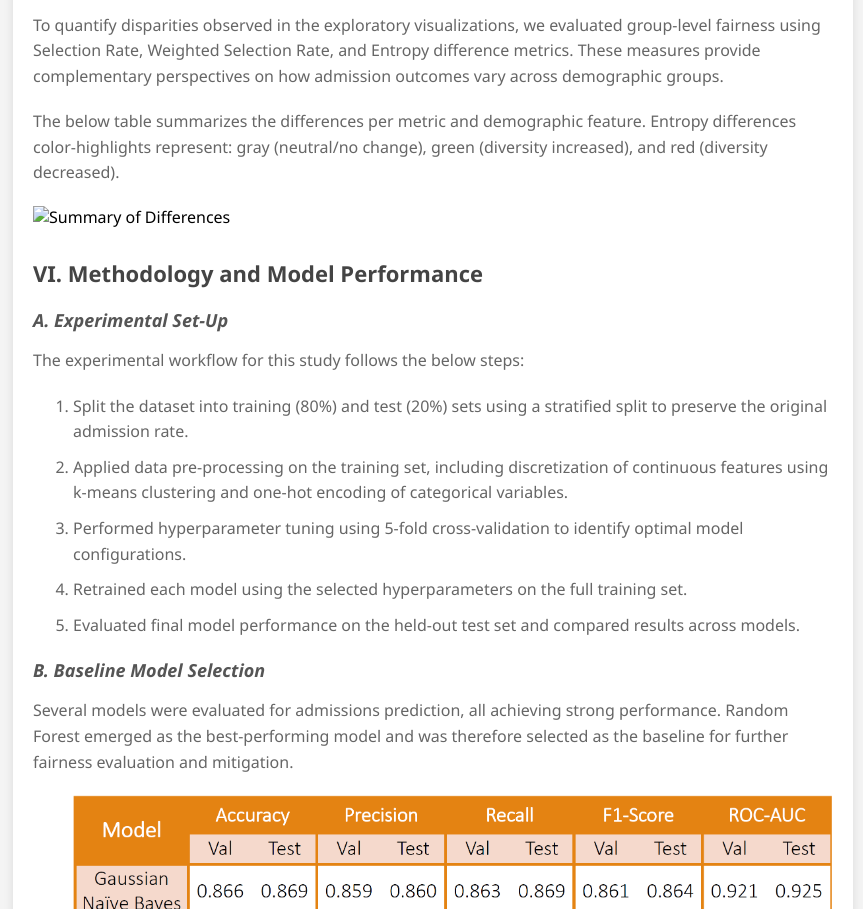
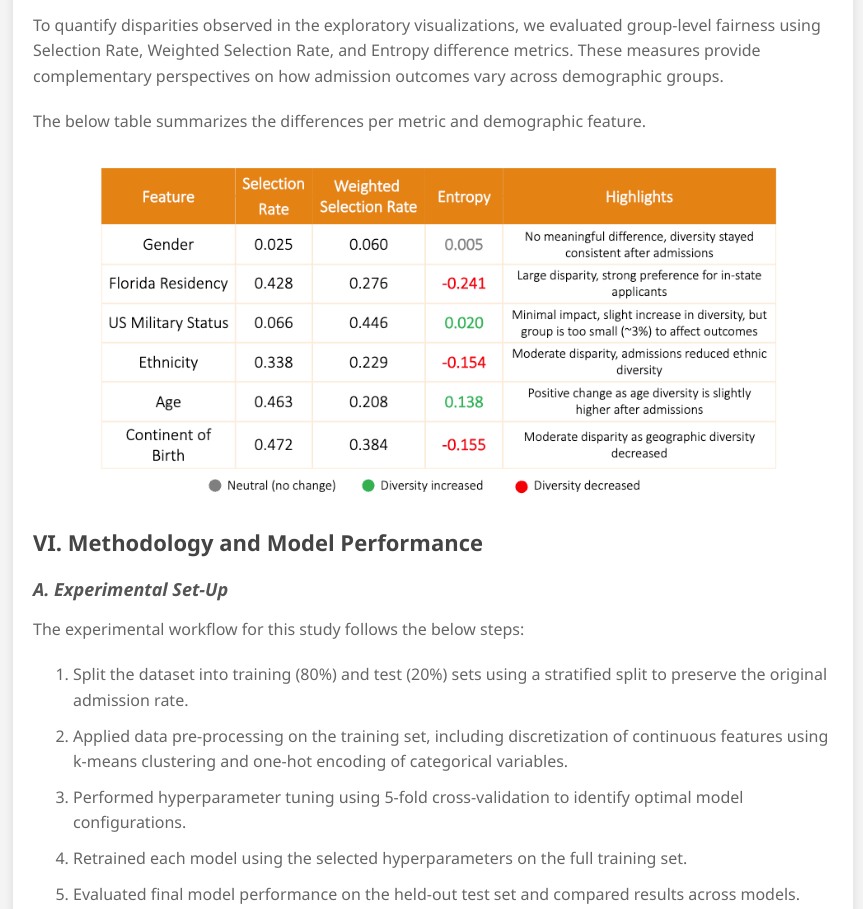
Before and after one commit to DanielaZaccardi/capstone_predictive_fairness, a plain HTML site: page index.html in a window 1280 px wide. Shown: the part 5331-6240 px from the top of the page, without its empty margins (207-1070 px from the left). Drawn offline with Linux system fonts and the light colour scheme.

Commit message:
Update index.html

```diff
--- a/index.html
+++ b/index.html
@@ -110,8 +110,8 @@
 
     <h3>B. Quantitative Metrics Analysis</h3>
         <p>To quantify disparities observed in the exploratory visualizations, we evaluated group-level fairness using Selection Rate, Weighted Selection Rate, and Entropy difference metrics. These measures provide complementary perspectives on how admission outcomes vary across demographic groups.</p>
-      <p>The below table summarizes the differences per metric and demographic feature. Entropy differences color-highlights represent: gray (neutral/no change), green (diversity increased), and red (diversity decreased).</p>
-    <img src="./figures/Summary_of_Visualization_Findings.png" alt="Summary of Differences" style="width: 100%; max-width: 800px; display: block; margin: 20px auto;">
+      <p>The below table summarizes the differences per metric and demographic feature.</p>
+    <img src="./figures/Summary_of_Differences_Visualization.png" alt="Summary of Differences" style="width: 100%; max-width: 800px; display: block; margin: 20px auto;">
 
 <h2>VI. Methodology and Model Performance</h2>
      <h3>A. Experimental Set-Up</h3>
```
